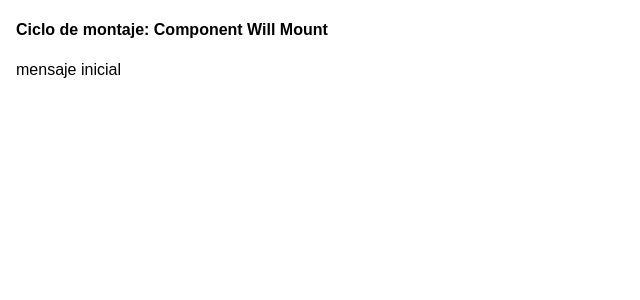
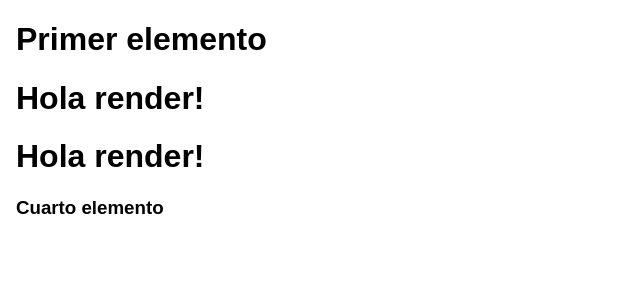
Before and after one commit to nikosantis/react-practice, a React (Create React App) app: page / in a window 1280 px wide. Shown: the top 300 px of the page, without its empty margins (0-640 px from the left). Built offline with nearby package versions, Linux system fonts and the light colour scheme.

Commit message:
render method

```diff
--- a/src/App.js
+++ b/src/App.js
@@ -1,12 +1,12 @@
 import React, { Component } from 'react'
-import ComponentWillMount from './sections/life-cycle/componentWillMount'
+import Render from './sections/life-cycle/Render'
 
 class App extends Component {
 
   render () {
     return (
       <div className="App">
-        <ComponentWillMount />
+        <Render />
       </div>
     )
   }
--- /dev/null
+++ b/src/sections/life-cycle/Render.js
@@ -0,0 +1,26 @@
+import React, { Component } from 'react'
+
+const HelloRender = props => <h1>Hola render!</h1>
+
+class Render extends Component {
+  constructor (props) {
+    console.log('constructor')
+    super(props)
+    this.state = { mensaje: 'otro mensaje' }
+  }
+
+  componentWillMount () {
+    console.log('componentWillMount')
+  }
+
+  render () {
+    console.log('render')
+    return [
+      <h1 key='1'>Primer elemento</h1>,
+      <HelloRender key='2'/>,
+      <HelloRender key='3'/>,
+      <h3 key='4'>Cuarto elemento</h3>
+    ]
+  }
+}
+export default Render
```
